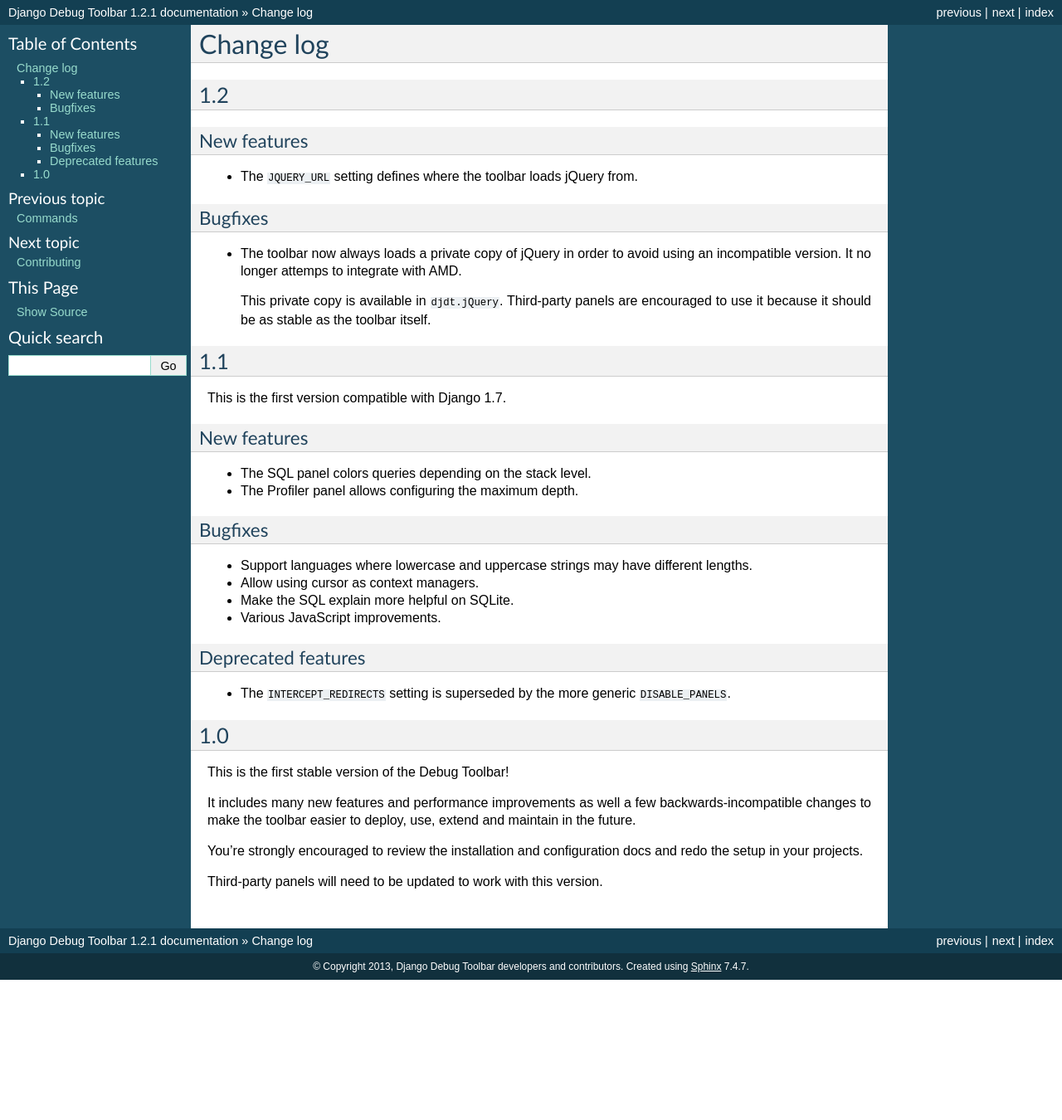
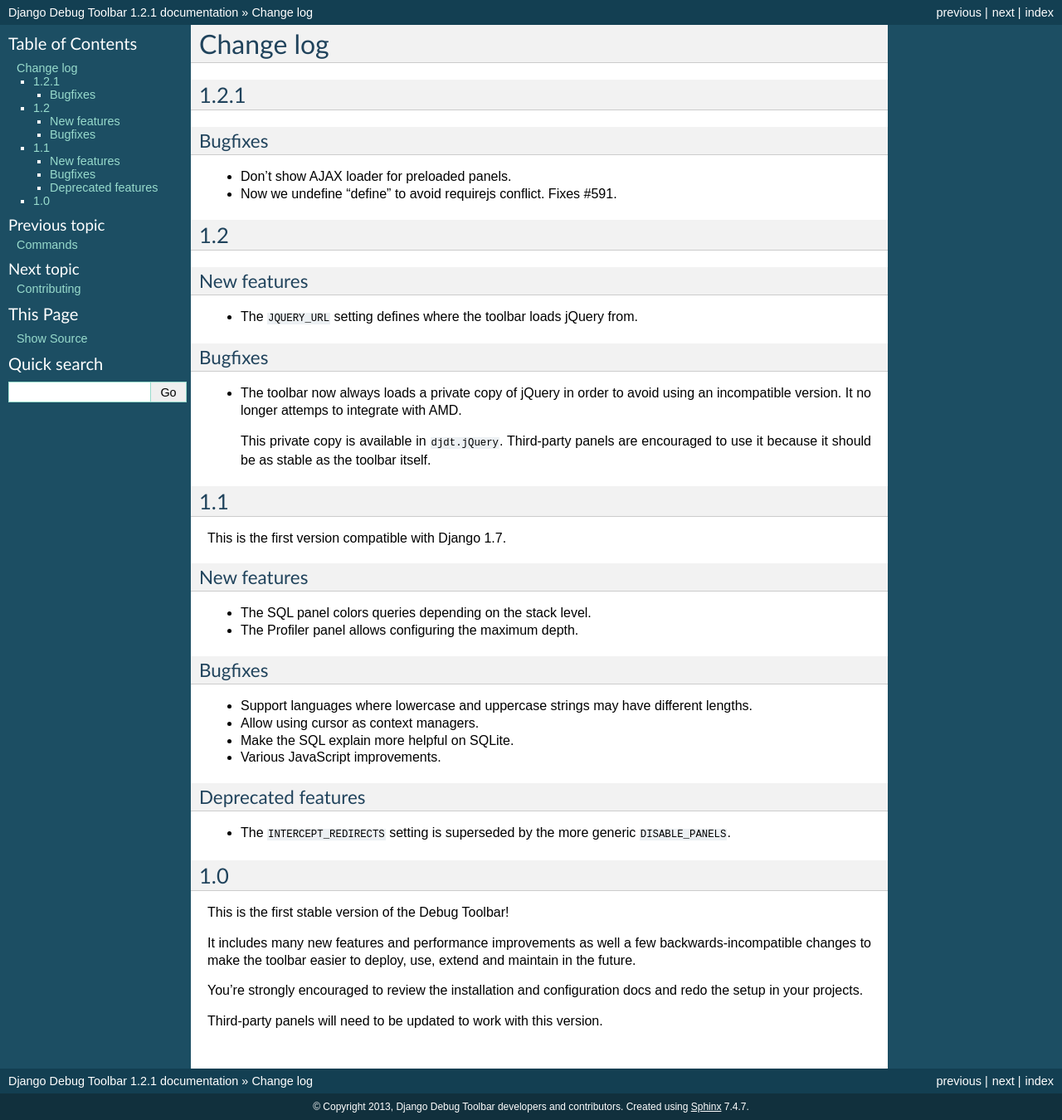
Before and after one commit to jazzband/django-debug-toolbar, a Sphinx documentation site: the page built from docs/changes.rst, in a window 1280 px wide. Shown: the whole page at 83% size. Built offline with Sphinx 7.4.7, drawn with Linux system fonts in a browser that asks for light colours; before the commit the page ends 1181 px from its top, so only the background shows below that.

Commit message:
Changelog updated with changes in 1.2.1 version

```diff
--- a/docs/changes.rst
+++ b/docs/changes.rst
@@ -1,5 +1,14 @@
 Change log
 ==========
+
+1.2.1
+-----
+
+Bugfixes
+~~~~~~~~
+
+* Don't show AJAX loader for preloaded panels.
+* Now we undefine "define" to avoid requirejs conflict. Fixes #591.
 
 1.2
 ---
```
